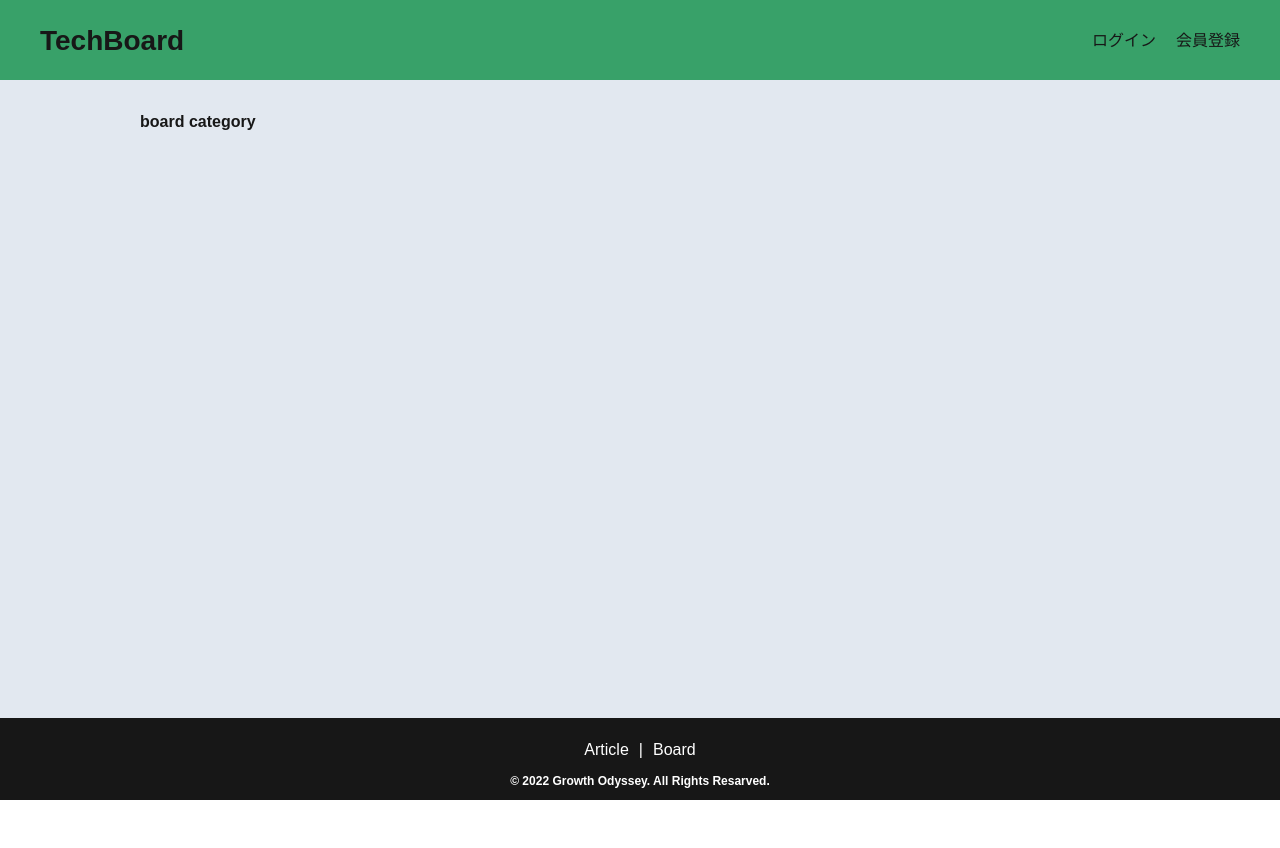
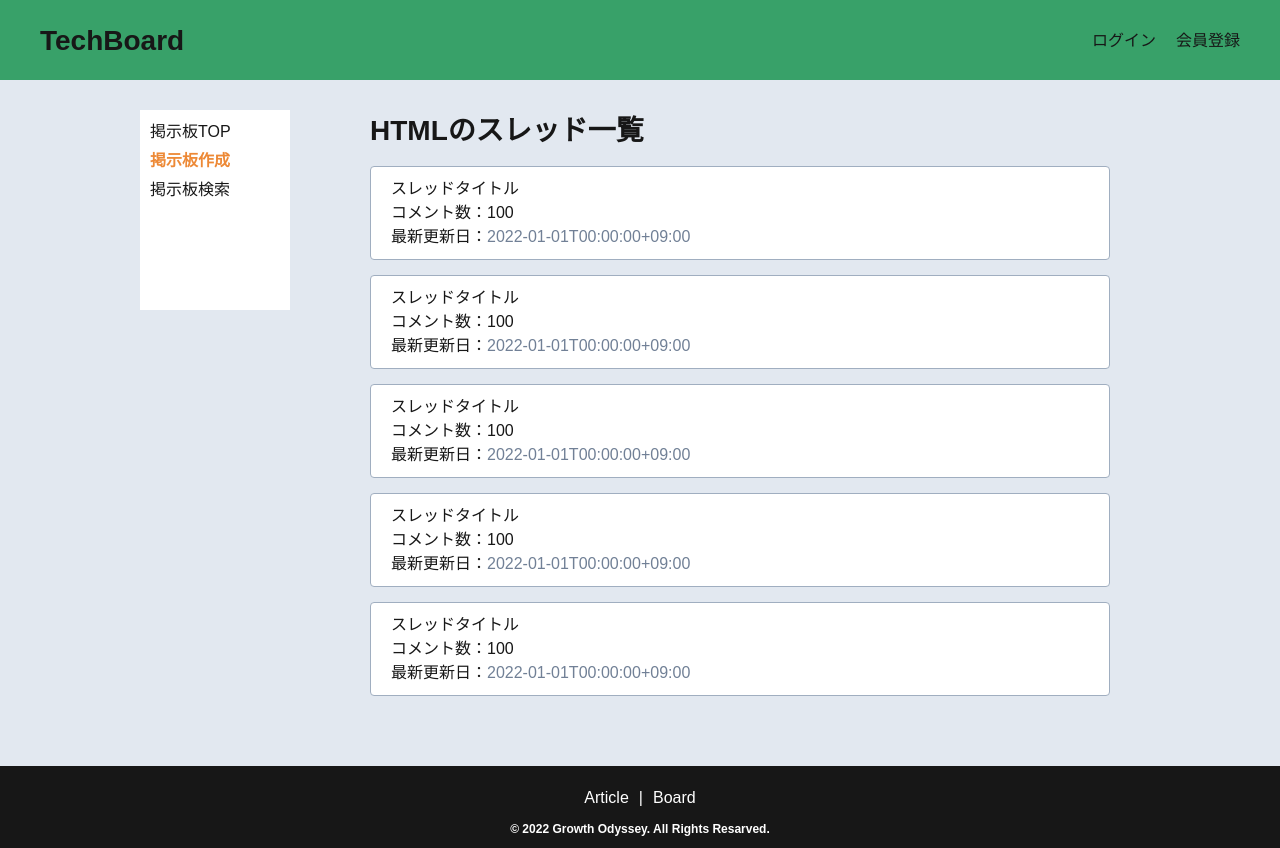
Before and after one commit to GrowthOdyssey/TechBoard-FE, a React (Vite) app: page /board/category/1 in a window 1280 px wide. Before the commit the page ends 800 px from the top, so only its background shows below. Built offline with nearby package versions, Linux system fonts and the light colour scheme.

Commit message:
[update] Board-Category ロジック作成

```diff
--- a/src/components/Footer.tsx
+++ b/src/components/Footer.tsx
@@ -8,9 +8,9 @@ export const Footer: VFC = memo(() => {
     <_Footer>
       <_Inner>
         <_Links>
-          <Link to="/article">Article</Link>
+          <Link to="/article/">Article</Link>
           <span>|</span>
-          <Link to="/board">Board</Link>
+          <Link to="/board/">Board</Link>
         </_Links>
         <_Copyright>&copy; 2022 Growth Odyssey. All Rights Resarved.</_Copyright>
       </_Inner>
--- a/src/components/SideBar.tsx
+++ b/src/components/SideBar.tsx
@@ -1,5 +1,6 @@
 import { VFC, memo, ReactNode } from 'react';
 import styled from 'styled-components';
+import { palette } from '../variable';
 
 type props = {
   children: ReactNode;
@@ -19,8 +20,13 @@ const _SideBar = styled.div`
   background: #fff;
   > a {
     display: block;
+    &.is-active {
+      color: ${palette.orange};
+      font-weight: bold;
+      pointer-events: none;
+    }
     &:not(:first-of-type) {
-      margin-top: 10px;
+      margin-top: 5px;
     }
   }
 `;
--- a/src/components/board/Card.tsx
+++ b/src/components/board/Card.tsx
@@ -13,7 +13,7 @@ export const BoardCard: VFC<props> = memo((props) => {
   const { threadId, threadTitle, commentsCount, updatedAt } = props.data;
   return (
     <_Card>
-      <Link to={`/board/detail/${threadId}`}>
+      <Link to={`/board/detail/${threadId}/`}>
         <p>{threadTitle}</p>
         <p>コメント数：{commentsCount}</p>
         <p>
--- /dev/null
+++ b/src/components/board/SideBar.tsx
@@ -0,0 +1,25 @@
+import { VFC, memo } from 'react';
+import { Link } from 'react-router-dom';
+import { SideBar } from '../SideBar';
+
+type props = {
+  isVisible: 'top' | 'create';
+};
+
+export const BoardSideBar: VFC<props> = memo((props) => {
+  const { isVisible } = props;
+
+  return (
+    <SideBar>
+      <Link className={isVisible === 'top' ? 'is-active' : ''} to="/board/">
+        掲示板TOP
+      </Link>
+      <Link className={isVisible === 'create' ? 'is-active' : ''} to="/board/create/">
+        掲示板作成
+      </Link>
+      <Link to="#" onClick={() => alert('まだ未実装デース')}>
+        掲示板検索
+      </Link>
+    </SideBar>
+  );
+});
--- a/src/pages/board/Category.tsx
+++ b/src/pages/board/Category.tsx
@@ -1,5 +1,145 @@
 import { VFC, memo } from 'react';
+import { useParams } from 'react-router-dom';
+import { BoardCard } from '../../components/board/Card';
+import { BoardSideBar } from '../../components/board/SideBar';
+import { Heading } from '../../components/common/Heading';
+import { Contents } from '../../components/Contents';
+import { thread } from '../../types/board/thread';
+
+const threads: thread[] = [
+  {
+    threadId: '1',
+    threadTitle: 'スレッドタイトル',
+    categoryId: '1',
+    commentsCount: 100,
+    comments: [
+      {
+        commentId: '1',
+        commentTitle: 'コメント',
+        userId: '1',
+        userName: 'ニックネーム',
+        sessionId: '1111',
+        createdAt: '2022-01-01T00:00:00+09:00',
+      },
+    ],
+    createdAt: '2022-01-01T00:00:00+09:00',
+    updatedAt: '2022-01-01T00:00:00+09:00',
+  },
+  {
+    threadId: '2',
+    threadTitle: 'スレッドタイトル',
+    categoryId: '1',
+    commentsCount: 100,
+    comments: [
+      {
+        commentId: '1',
+        commentTitle: 'コメント',
+        userId: '1',
+        userName: 'ニックネーム',
+        sessionId: '1111',
+        createdAt: '2022-01-01T00:00:00+09:00',
+      },
+    ],
+    createdAt: '2022-01-01T00:00:00+09:00',
+    updatedAt: '2022-01-01T00:00:00+09:00',
+  },
+  {
+    threadId: '3',
+    threadTitle: 'スレッドタイトル',
+    categoryId: '1',
+    commentsCount: 100,
+    comments: [
+      {
+        commentId: '1',
+        commentTitle: 'コメント',
+        userId: '1',
+        userName: 'ニックネーム',
+        sessionId: '1111',
+        createdAt: '2022-01-01T00:00:00+09:00',
+      },
+    ],
+    createdAt: '2022-01-01T00:00:00+09:00',
+    updatedAt: '2022-01-01T00:00:00+09:00',
+  },
+  {
+    threadId: '4',
+    threadTitle: 'スレッドタイトル',
+    categoryId: '1',
+    commentsCount: 100,
+    comments: [
+      {
+        commentId: '1',
+        commentTitle: 'コメント',
+        userId: '1',
+        userName: 'ニックネーム',
+        sessionId: '1111',
+        createdAt: '2022-01-01T00:00:00+09:00',
+      },
+    ],
+    createdAt: '2022-01-01T00:00:00+09:00',
+    updatedAt: '2022-01-01T00:00:00+09:00',
+  },
+  {
+    threadId: '5',
+    threadTitle: 'スレッドタイトル',
+    categoryId: '1',
+    commentsCount: 100,
+    comments: [
+      {
+        commentId: '1',
+        commentTitle: 'コメント',
+        userId: '1',
+        userName: 'ニックネーム',
+        sessionId: '1111',
+        createdAt: '2022-01-01T00:00:00+09:00',
+      },
+    ],
+    createdAt: '2022-01-01T00:00:00+09:00',
+    updatedAt: '2022-01-01T00:00:00+09:00',
+  },
+];
+
+const categories = [
+  {
+    id: '1',
+    name: 'HTML',
+  },
+  {
+    id: '2',
+    name: 'CSS',
+  },
+  {
+    id: '3',
+    name: 'JavaScript',
+  },
+  {
+    id: '4',
+    name: 'PHP',
+  },
+  {
+    id: '5',
+    name: 'Ruby',
+  },
+];
 
 export const BoardCategory: VFC = memo(() => {
-  return <h1>board category</h1>;
+  const { categoryId } = useParams<{ categoryId: string }>();
+
+  const getCategoryName = (id: string) => categories.find((v) => v.id === id)!.name;
+
+  return (
+    <>
+      <BoardSideBar isVisible={'create'} />
+      <Contents>
+        <Heading size={'2'}>{getCategoryName(categoryId)}のスレッド一覧</Heading>
+        <section>
+          <ul className="list">
+            {threads.map((thread) => (
+              <BoardCard key={thread.threadId} data={thread} />
+            ))}
+          </ul>
+        </section>
+      </Contents>
+    </>
+  );
 });
--- a/src/pages/board/Top.tsx
+++ b/src/pages/board/Top.tsx
@@ -2,9 +2,9 @@ import { VFC, memo } from 'react';
 import { Link } from 'react-router-dom';
 import styled from 'styled-components';
 import { BoardCard } from '../../components/board/Card';
+import { BoardSideBar } from '../../components/board/SideBar';
 import { Heading } from '../../components/common/Heading';
 import { Contents } from '../../components/Contents';
-import { SideBar } from '../../components/SideBar';
 import { thread } from '../../types/board/thread';
 
 const threads: thread[] = [
@@ -126,13 +126,7 @@ const categories = [
 export const BoardTop: VFC = memo(() => {
   return (
     <>
-      <SideBar>
-        <Link to="create">掲示板作成</Link>
-        <Link to="#" style={{ pointerEvents: 'none' }}>
-          掲示板検索
-        </Link>
-      </SideBar>
-
+      <BoardSideBar isVisible={'top'} />
       <Contents>
         <Heading size={'2'}>掲示板TOP</Heading>
         <section>
@@ -147,7 +141,7 @@ export const BoardTop: VFC = memo(() => {
           <Heading size={'4'}>カテゴリー一覧</Heading>
           <_CategoryList>
             {categories.map((category) => (
-              <Link to={`/board/category/${category.id}`} key={category.id}>
+              <Link to={`/board/category/${category.id}/`} key={category.id}>
                 {category.name}
               </Link>
             ))}
--- a/src/router/PageRoutes.tsx
+++ b/src/router/PageRoutes.tsx
@@ -47,8 +47,9 @@ export const pageRoutes = [
     children: <BoardTop />,
   },
   {
-    path: '/board/category',
+    path: '/board/category/:categoryId',
     exact: false,
+    sideBar: true,
     children: <BoardCategory />,
   },
   {
```
